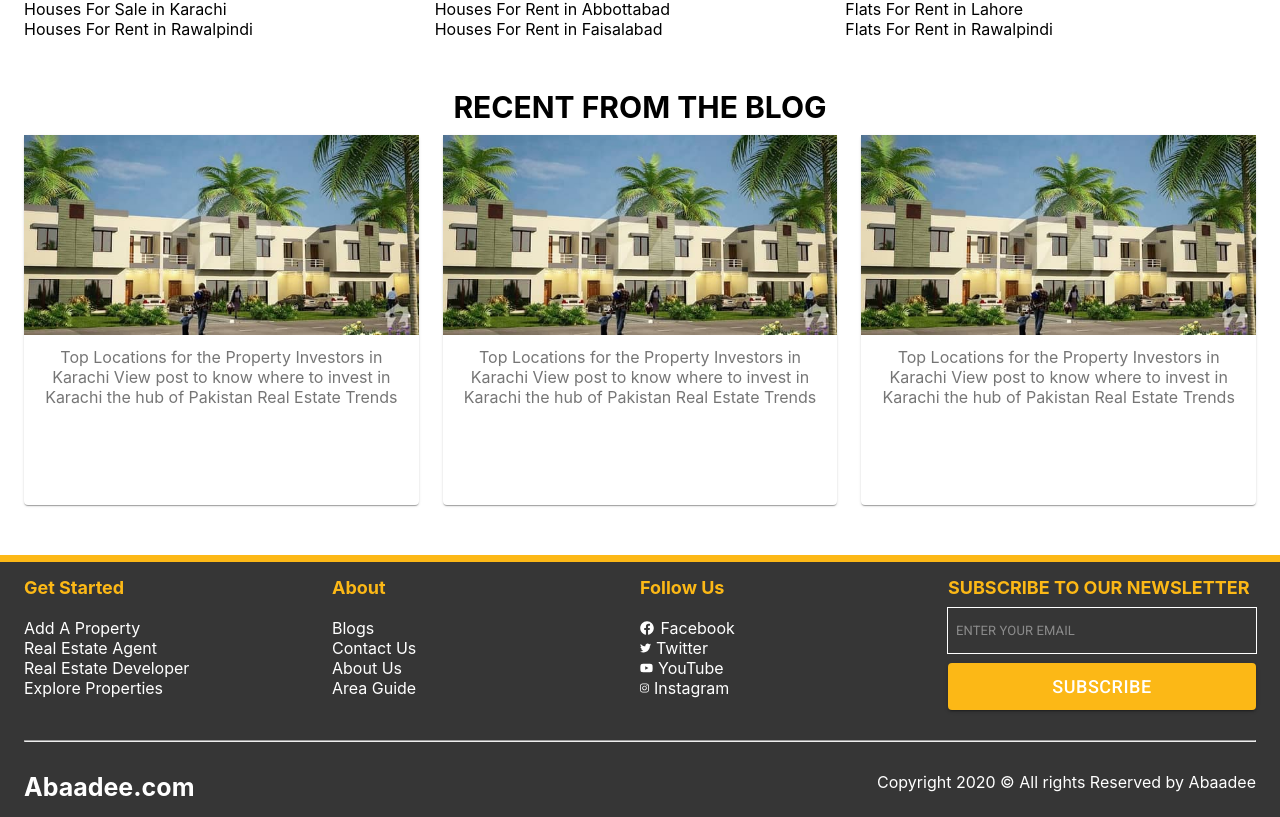
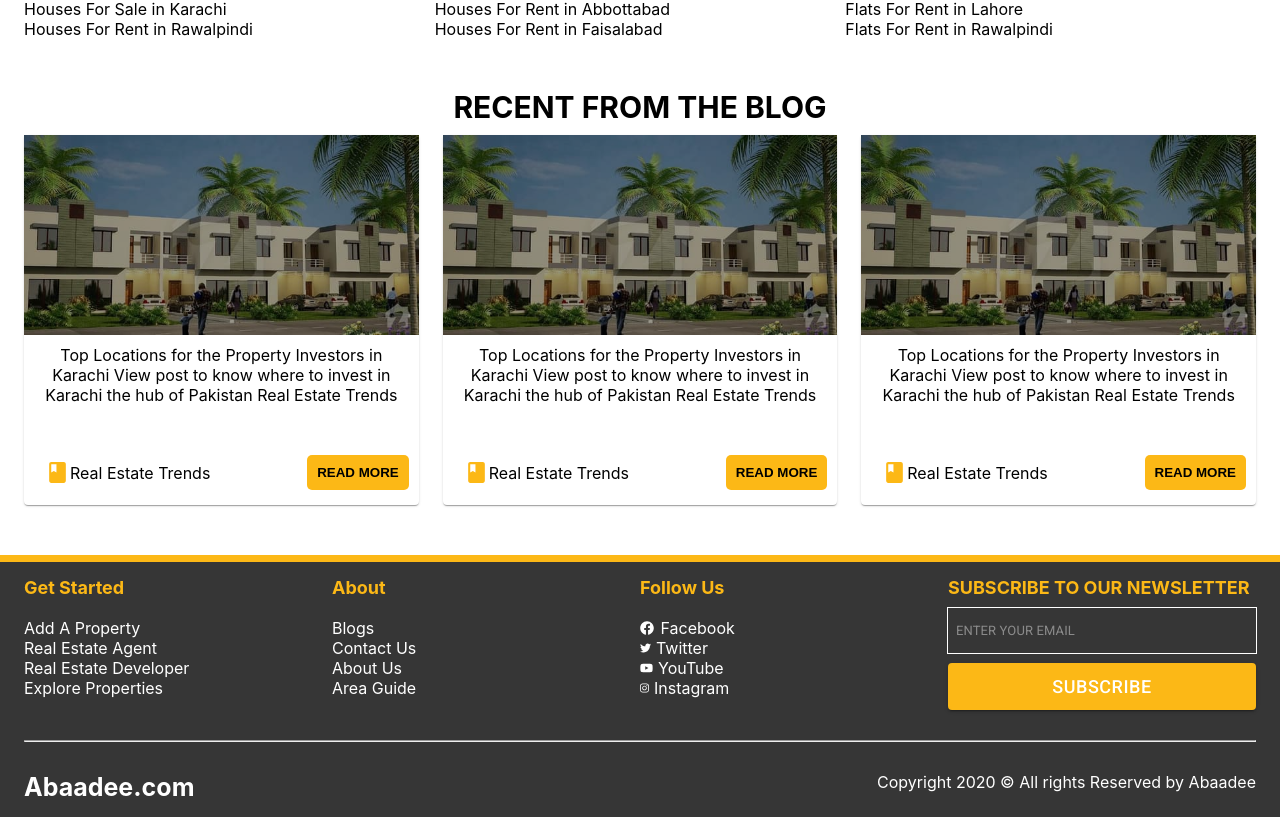
Before and after one commit to omair5/web-portal-clone-using-react-js, a React (Create React App) app: page / in a window 1280 px wide. Shown: the part 2752-3569 px from the top of the page. Built offline with nearby package versions, Linux system fonts and the light colour scheme.

Commit message:
blog component completed

```diff
--- a/src/components/Home/Blogs/index.jsx
+++ b/src/components/Home/Blogs/index.jsx
@@ -3,7 +3,9 @@ import { makeStyles } from '@material-ui/core/styles';
 import Paper from '@material-ui/core/Paper';
 import Grid from '@material-ui/core/Grid';
 import { Container } from '@material-ui/core';
+import ClassIcon from '@material-ui/icons/Class';
 import property from './images/property.jpeg'
+
 
 const useStyles = makeStyles((theme) => ({
     paper: {
@@ -11,12 +13,65 @@ const useStyles = makeStyles((theme) => ({
         color: theme.palette.text.secondary,
         height: '37rem'
     },
+    blogImageBox: {
+        width: '100%',
+        height: '20rem',
+        position: 'relative',
+        overflow: 'hidden',
+        cursor: 'pointer',
+        '&:hover': {
+            "& $blogImage": {
+                transform: 'scale(1.02)'
+            },
+            "& $overlay": {
+                opacity: 0.6
+            }
+        }
+    },
     blogImage: {
         width: '100%',
-        height: '20rem'
+        height: '100%',
+        transition: 'all 0.3s ease',
     },
     content: {
+        padding: '1rem',
+        color: 'black'
+
+    },
+    overlay: {
+        position: 'absolute',
+        top: 0,
+        right: 0,
+        backgroundColor: 'black',
+        width: '100%',
+        height: '100%',
+        opacity: 0.4,
+        transition: 'all 0.3s ease',
+    },
+    blogFooter: {
+        display: 'flex',
+        marginTop: '3rem',
         padding: '1rem'
+
+    },
+    categoryIcon: {
+        flexBasis: '50%',
+        display: 'flex',
+        alignItems: 'center',
+        justifyContent: 'center',
+        color: 'black'
+    },
+    ReadMore: {
+        backgroundColor: ' rgb(252, 184, 22)',
+        marginLeft: 'auto',
+        padding: '1rem',
+        border: 'none',
+        borderRadius: '5px',
+        fontWeight:'bold',
+        cursor: 'pointer',
+        '&:hover': {
+            color: 'white'
+        }
     }
 }));
 
@@ -32,27 +87,48 @@ const Blogs = () => {
 
                     <Grid item xs={12} md={4}>
                         <Paper className={classes.paper}>
-                            <img src={property} alt="" className={classes.blogImage} />
+                            <div className={classes.blogImageBox}>
+                                <img src={property} alt="" className={classes.blogImage} />
+                                <div className={classes.overlay}>hello</div>
+                            </div>
                             <div className={classes.content}>
                                 <p>Top Locations for the Property Investors in Karachi View post to know where to invest in Karachi the hub of Pakistan Real Estate Trends </p>
+                            </div>
+                            <div className={classes.blogFooter}>
+                                <p className={classes.categoryIcon}> <ClassIcon style={{ fontSize: '25px', color: 'rgb(252, 184, 22)' }} />Real Estate Trends</p>
+                                <button className={classes.ReadMore}>READ MORE</button>
                             </div>
                         </Paper>
                     </Grid>
 
                     <Grid item xs={12} md={4}>
                         <Paper className={classes.paper}>
-                            <img src={property} alt="" className={classes.blogImage} />
+                            <div className={classes.blogImageBox}>
+                                <img src={property} alt="" className={classes.blogImage} />
+                                <div className={classes.overlay}>hello</div>
+                            </div>
                             <div className={classes.content}>
                                 <p>Top Locations for the Property Investors in Karachi View post to know where to invest in Karachi the hub of Pakistan Real Estate Trends </p>
+                            </div>
+                            <div className={classes.blogFooter}>
+                                <p className={classes.categoryIcon}> <ClassIcon style={{ fontSize: '25px', color: 'rgb(252, 184, 22)' }} />Real Estate Trends</p>
+                                <button className={classes.ReadMore}>READ MORE</button>
                             </div>
                         </Paper>
                     </Grid>
 
                     <Grid item xs={12} md={4}>
                         <Paper className={classes.paper}>
-                            <img src={property} alt="" className={classes.blogImage} />
+                            <div className={classes.blogImageBox}>
+                                <img src={property} alt="" className={classes.blogImage} />
+                                <div className={classes.overlay}>hello</div>
+                            </div>
                             <div className={classes.content}>
                                 <p>Top Locations for the Property Investors in Karachi View post to know where to invest in Karachi the hub of Pakistan Real Estate Trends </p>
+                            </div>
+                            <div className={classes.blogFooter}>
+                                <p className={classes.categoryIcon}> <ClassIcon style={{ fontSize: '25px', color: 'rgb(252, 184, 22)' }} />Real Estate Trends</p>
+                                <button className={classes.ReadMore}>READ MORE</button>
                             </div>
                         </Paper>
                     </Grid>
```
